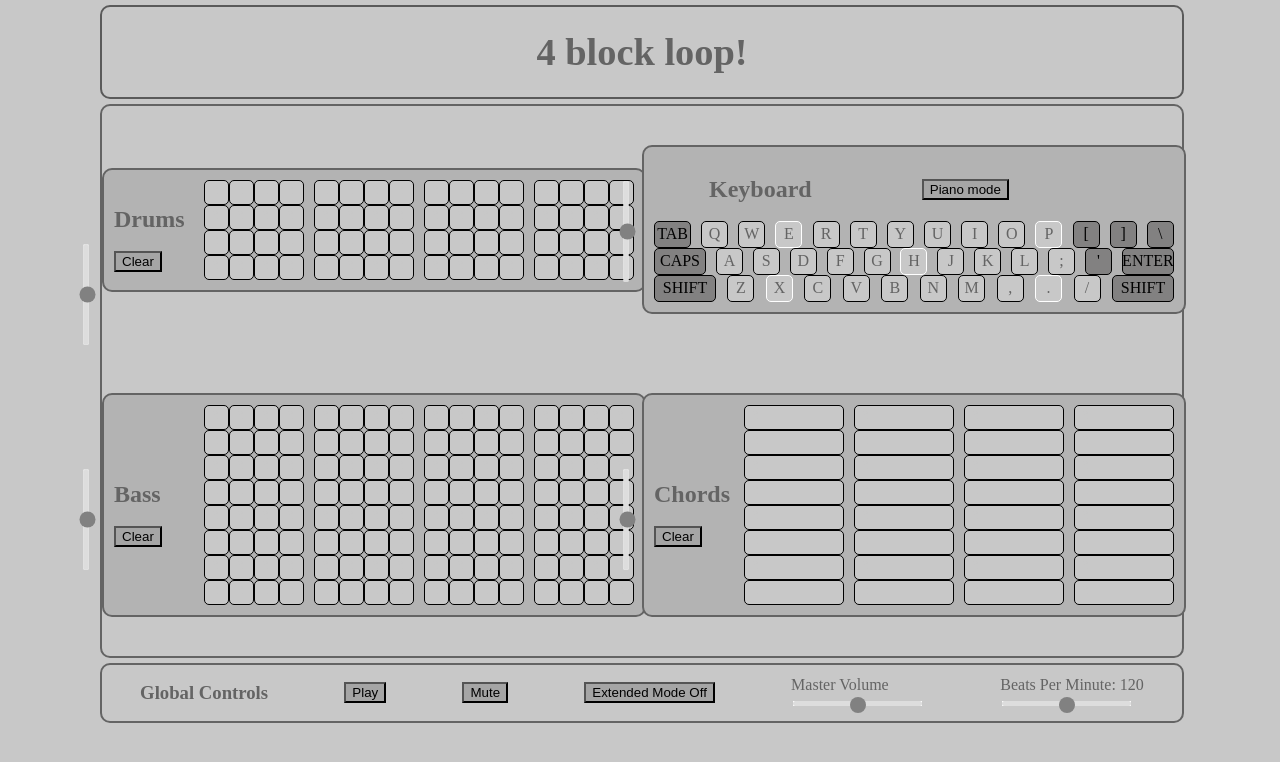
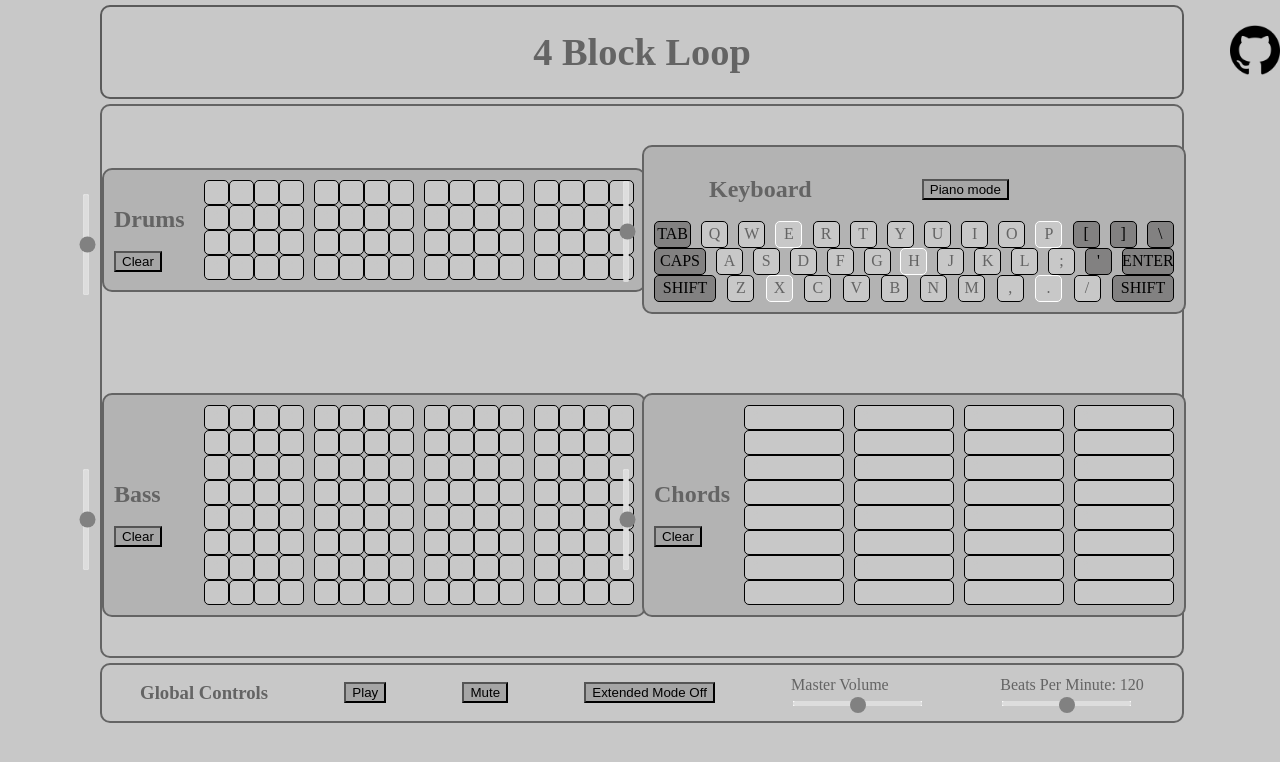
Before and after one commit to Kernapillar/4-block-loop, a website built with webpack: page index.html in a window 1280 px wide. Built offline with nearby package versions, Linux system fonts and the light colour scheme; no server answers.

Commit message:
Github social link icon

```diff
--- a/index.html
+++ b/index.html
@@ -3,18 +3,21 @@
 
   <head>
     <meta charset="UTF-8" />
+    <link rel="icon" href="images/favicon.ico" type="image/x-icon">
     <meta name="viewport" content="width=device-width, initial-scale=1.0" />
     <meta http-equiv="X-UA-Compatible" content="ie=edge" />
     <link rel="stylesheet" href="./dist/main.css" />
     <script src="./dist/main.js"></script>
     <title>4 Block Loop</title>
-    <link rel="icon" href="/images/favicon.ico" type="image/x-icon">
+
    </head>
 
   <body>
     <header>
-      <h1>4 block loop!</h1>
-
+      <h1>4 Block Loop</h1>
+      <a href="https://github.com/Kernapillar">
+        <img id="social-link"  src="/github logo.png" alt="github link">
+      </a>
     </header>
 
 
--- a/src/index.scss
+++ b/src/index.scss
@@ -78,7 +78,7 @@ input[type=range]::-webkit-slider-thumb {
 }
 
 #drums-slider {
-    top:120px;
+    top:70px;
     left:-70px;
 }
 
@@ -287,3 +287,11 @@ button {
     color: black;
     background-color: rgb(130, 129, 129);
 }
+
+#social-link {
+    height: 50px;
+    width: 50px;
+    position: absolute;
+    top: 25px;
+    left: 1230px;
+}
```
Also changed, not shown: dist/main.css, github logo.png (added).
